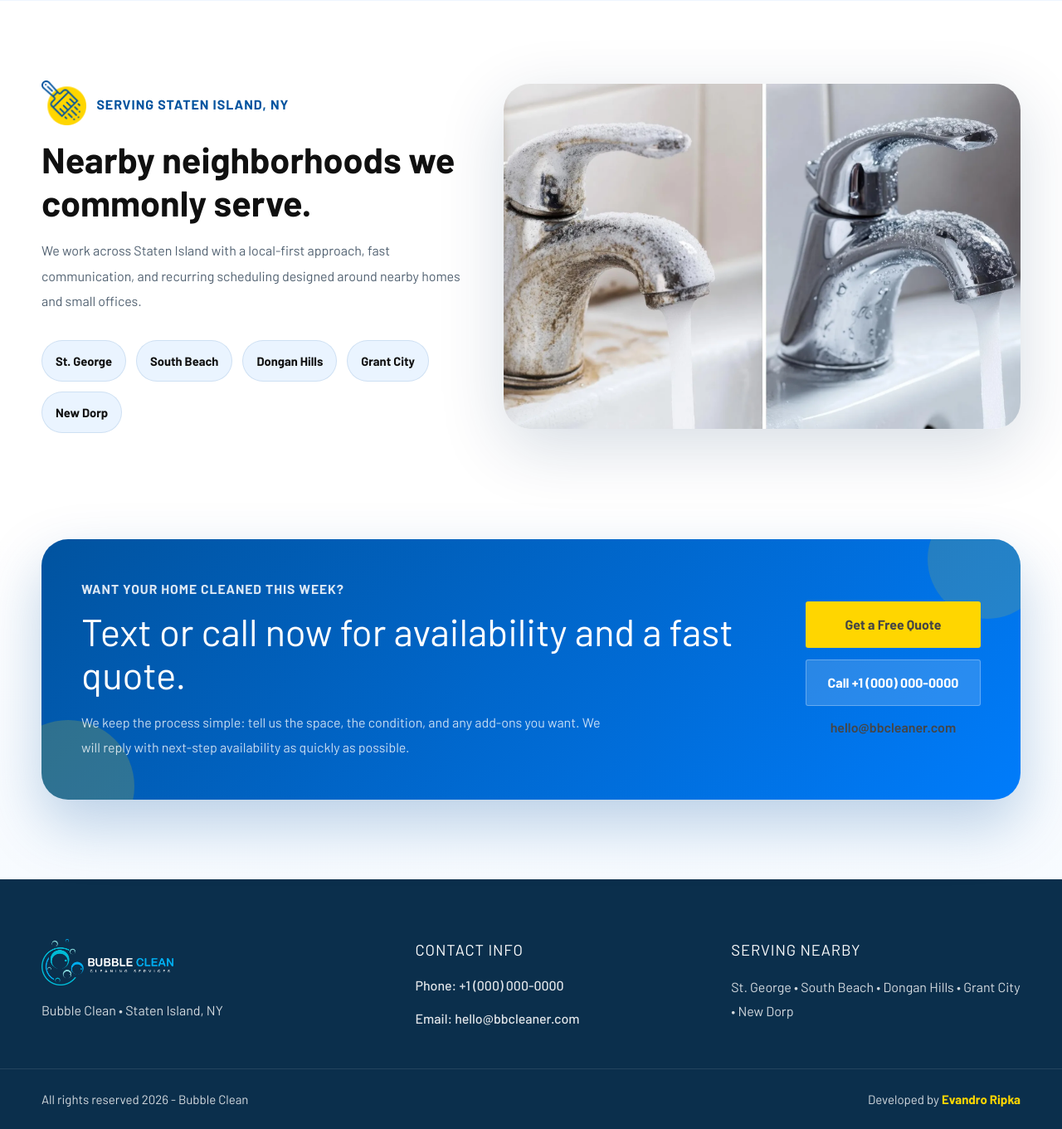
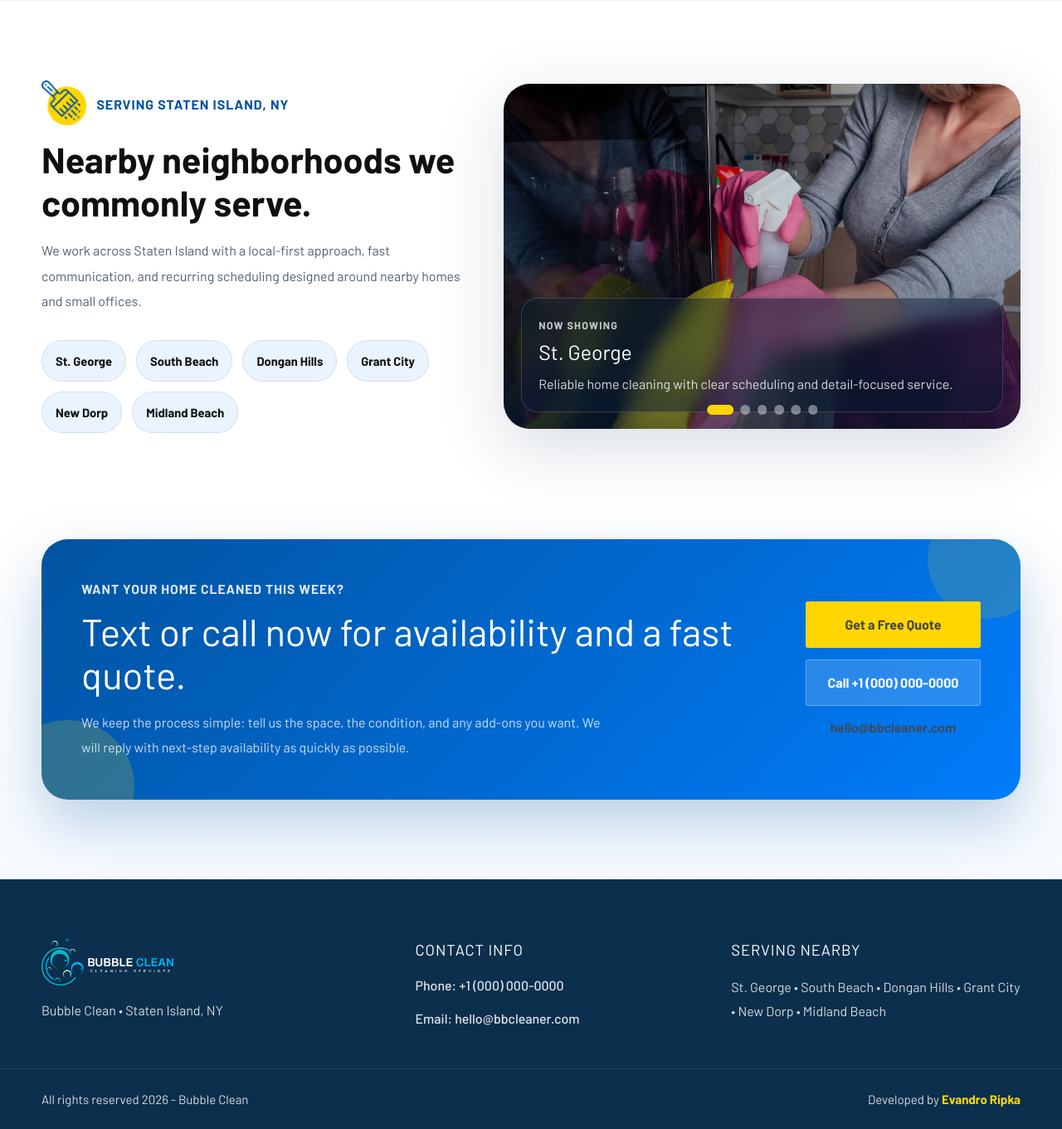
Before and after one commit to evandroripka/bubble_clean, a Laravel app: page / in a window 1280 px wide. Shown: the part 3776-5137 px from the top of the page at 83% size. Run offline with Laravel 12, Linux system fonts and the light colour scheme; style sheets or scripts are compiled from the project's sources; some libraries are stand-ins or nearby versions; some web fonts are replaced.

Commit message:
Add a dedicated AreaCoverageSlider component with automatic 2-second fade transitions and manual navigation dots.
Refactor the coverage section to consume structured slide data instead of a single static image.

Add Midland Beach to the served areas dataset and prepare public image assets for the area showcase.

Update .gitignore to keep internal docs and local-only development artifacts out of the repository.

```diff
--- a/resources/css/public-home.css
+++ b/resources/css/public-home.css
@@ -610,6 +610,120 @@ body.mobile-menu-open {
     object-fit: cover;
 }
 
+.coverage-media {
+    position: relative;
+    min-height: 26rem;
+    background: #dfeaf7;
+}
+
+.coverage-slider {
+    position: relative;
+    width: 100%;
+    min-height: 26rem;
+}
+
+.coverage-slider__viewport {
+    position: relative;
+    min-height: 26rem;
+}
+
+.coverage-slide {
+    position: absolute;
+    inset: 0;
+    opacity: 0;
+    pointer-events: none;
+    transition: opacity 0.8s ease;
+}
+
+.coverage-slide.is-active {
+    opacity: 1;
+    pointer-events: auto;
+}
+
+.coverage-slide img {
+    width: 100%;
+    height: 100%;
+    min-height: 26rem;
+    object-fit: cover;
+}
+
+.coverage-slide__overlay {
+    position: absolute;
+    inset: 0;
+    background:
+        linear-gradient(
+            180deg,
+            rgba(7, 28, 56, 0.02) 0%,
+            rgba(7, 28, 56, 0.18) 52%,
+            rgba(7, 28, 56, 0.62) 100%
+        );
+}
+
+.coverage-slide__content {
+    position: absolute;
+    right: 1.3rem;
+    bottom: 1.3rem;
+    left: 1.3rem;
+    z-index: 1;
+    padding: 1.2rem 1.25rem;
+    border: 1px solid rgba(255, 255, 255, 0.16);
+    border-radius: 1.25rem;
+    background: rgba(7, 28, 56, 0.46);
+    backdrop-filter: blur(10px);
+}
+
+.coverage-slide__eyebrow {
+    display: inline-block;
+    color: rgba(255, 255, 255, 0.76);
+    font-size: 0.78rem;
+    font-weight: 700;
+    letter-spacing: 0.1em;
+    text-transform: uppercase;
+}
+
+.coverage-slide__content h3 {
+    margin: 0.45rem 0 0;
+    color: #ffffff;
+    font-size: 1.55rem;
+    line-height: 1.15;
+}
+
+.coverage-slide__content p {
+    margin: 0.65rem 0 0;
+    color: rgba(255, 255, 255, 0.84);
+    line-height: 1.7;
+}
+
+.coverage-slider__dots {
+    position: absolute;
+    left: 50%;
+    bottom: 1.1rem;
+    z-index: 2;
+    display: flex;
+    align-items: center;
+    gap: 0.55rem;
+    transform: translateX(-50%);
+}
+
+.coverage-slider__dot {
+    width: 0.72rem;
+    height: 0.72rem;
+    padding: 0;
+    border: 0;
+    border-radius: 999px;
+    background: rgba(255, 255, 255, 0.42);
+    cursor: pointer;
+    transition:
+        transform 0.25s ease,
+        background-color 0.25s ease,
+        width 0.25s ease;
+}
+
+.coverage-slider__dot.is-active {
+    width: 2rem;
+    background: var(--clenia-accent);
+}
+
 .feature-grid {
     display: grid;
     gap: 1rem;
@@ -1046,7 +1160,11 @@ body.mobile-menu-open {
 
     .hero-section__image-frame img,
     .trust-section__media img,
-    .coverage-media img {
+    .coverage-media img,
+    .coverage-slider,
+    .coverage-slider__viewport,
+    .coverage-slide img,
+    .coverage-media {
         min-height: 20rem;
     }
 
@@ -1096,6 +1214,17 @@ body.mobile-menu-open {
         display: grid;
     }
 
+    .coverage-slide__content {
+        right: 1rem;
+        bottom: 1rem;
+        left: 1rem;
+        padding: 1rem;
+    }
+
+    .coverage-slide__content h3 {
+        font-size: 1.3rem;
+    }
+
     .feature-card {
         grid-template-columns: 1fr;
     }
--- /dev/null
+++ b/resources/js/Components/Public/AreaCoverageSlider.tsx
@@ -0,0 +1,75 @@
+import type { HomeCoverageSlide } from '@/data/public/homeContent';
+import { useEffect, useState } from 'react';
+
+type AreaCoverageSliderProps = {
+    slides: HomeCoverageSlide[];
+};
+
+export default function AreaCoverageSlider({
+    slides,
+}: AreaCoverageSliderProps) {
+    const [activeIndex, setActiveIndex] = useState(0);
+
+    useEffect(() => {
+        if (slides.length < 2) {
+            return;
+        }
+
+        const intervalId = window.setInterval(() => {
+            setActiveIndex((currentIndex) => (currentIndex + 1) % slides.length);
+        }, 2000);
+
+        return () => {
+            window.clearInterval(intervalId);
+        };
+    }, [slides.length]);
+
+    return (
+        <div className="coverage-slider">
+            <div className="coverage-slider__viewport">
+                {slides.map((slide, index) => (
+                    <article
+                        key={slide.area}
+                        className={[
+                            'coverage-slide',
+                            index === activeIndex ? 'is-active' : '',
+                        ]
+                            .filter(Boolean)
+                            .join(' ')}
+                        aria-hidden={index === activeIndex ? 'false' : 'true'}
+                    >
+                        <img src={slide.image} alt={slide.alt} />
+
+                        <div className="coverage-slide__overlay" />
+
+                        <div className="coverage-slide__content">
+                            <span className="coverage-slide__eyebrow">
+                                Now showing
+                            </span>
+                            <h3>{slide.area}</h3>
+                            <p>{slide.note}</p>
+                        </div>
+                    </article>
+                ))}
+            </div>
+
+            <div className="coverage-slider__dots" aria-label="Coverage areas">
+                {slides.map((slide, index) => (
+                    <button
+                        key={slide.area}
+                        type="button"
+                        className={[
+                            'coverage-slider__dot',
+                            index === activeIndex ? 'is-active' : '',
+                        ]
+                            .filter(Boolean)
+                            .join(' ')}
+                        aria-label={`Show ${slide.area}`}
+                        aria-pressed={index === activeIndex}
+                        onClick={() => setActiveIndex(index)}
+                    />
+                ))}
+            </div>
+        </div>
+    );
+}
--- a/resources/js/Pages/Public/Home.tsx
+++ b/resources/js/Pages/Public/Home.tsx
@@ -1,3 +1,4 @@
+import AreaCoverageSlider from '@/Components/Public/AreaCoverageSlider';
 import SectionHeading from '@/Components/Public/SectionHeading';
 import ServiceCard from '@/Components/Public/ServiceCard';
 import PublicLayout from '@/Layouts/PublicLayout';
@@ -5,6 +6,7 @@ import {
     footerLocation,
     homeAddOns,
     homeCoverage,
+    homeCoverageSlides,
     homeFeatures,
     homeFinalCta,
     homeHero,
@@ -227,10 +229,7 @@ export default function Home({
                     </div>
 
                     <div className="coverage-media">
-                        <img
-                            src={homeCoverage.image}
-                            alt="Before and after cleaning result"
-                        />
+                        <AreaCoverageSlider slides={homeCoverageSlides} />
                     </div>
                 </div>
             </section>
--- a/resources/js/data/public/homeContent.ts
+++ b/resources/js/data/public/homeContent.ts
@@ -17,6 +17,13 @@ export type HomeService = {
     icon: string;
     points: string[];
     featured?: boolean;
+};
+
+export type HomeCoverageSlide = {
+    area: string;
+    image: string;
+    alt: string;
+    note: string;
 };
 
 export const publicNavItems: PublicNavItem[] = [
@@ -120,16 +127,48 @@ export const homeCoverage = {
     title: 'Nearby neighborhoods we commonly serve.',
     description:
         'We work across Staten Island with a local-first approach, fast communication, and recurring scheduling designed around nearby homes and small offices.',
-    image: '/images/home/before-after-results.webp',
 };
 
-export const homeNeighborhoods = [
-    'St. George',
-    'South Beach',
-    'Dongan Hills',
-    'Grant City',
-    'New Dorp',
+export const homeCoverageSlides: HomeCoverageSlide[] = [
+    {
+        area: 'St. George',
+        image: '/images/areas/st-george.webp',
+        alt: 'Cleaning work performed for homes in St. George',
+        note: 'Reliable home cleaning with clear scheduling and detail-focused service.',
+    },
+    {
+        area: 'South Beach',
+        image: '/images/areas/south-beach.webp',
+        alt: 'Freshly cleaned interior for South Beach service area',
+        note: 'Recurring cleaning support for apartments and family homes near the shore.',
+    },
+    {
+        area: 'Dongan Hills',
+        image: '/images/areas/dongan-hills.webp',
+        alt: 'Window and detail cleaning for Dongan Hills service area',
+        note: 'Careful reset work for kitchens, bathrooms, glass and finishing details.',
+    },
+    {
+        area: 'Grant City',
+        image: '/images/areas/grant-city.webp',
+        alt: 'Residential cleaning scene for Grant City service area',
+        note: 'Flexible recurring schedules for busy routines and local households.',
+    },
+    {
+        area: 'New Dorp',
+        image: '/images/areas/new-dorp.webp',
+        alt: 'Before and after cleaning result for New Dorp service area',
+        note: 'Visible improvement, dependable communication and fast quote turnaround.',
+    },
+    {
+        area: 'Midland Beach',
+        image: '/images/areas/midland-beach.webp',
+        alt: 'Bubble Clean team servicing Midland Beach homes',
+        note: 'Added service area with local-first support for homes close to Midland Beach.',
+    },
 ];
+
+export const homeNeighborhoods = homeCoverageSlides.map((slide) => slide.area);
 
 export const homeFinalCta = {
     eyebrow: 'Want your home cleaned this week?',
```
Also changed, not shown: README.md, public/images/areas/dongan-hills.webp (added), public/images/areas/grant-city.webp (added), public/images/areas/midland-beach.webp (added), public/images/areas/new-dorp.webp (added), public/images/areas/south-beach.webp (added), public/images/areas/st-george.webp (added), public/images/logo-dark.png (added), 1 other file.
